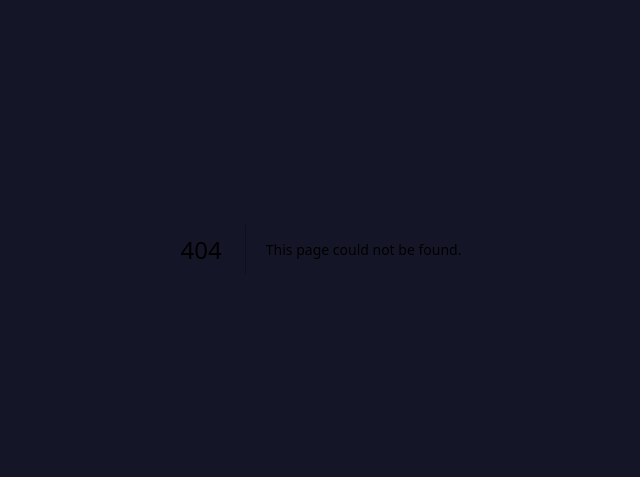
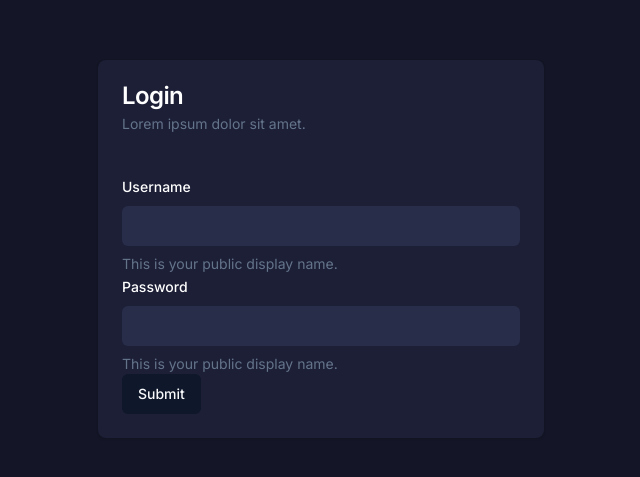
Before and after one commit to RahinF/howl, a Next.js app: page /login in a window 1280 px wide. Before the commit this address had no page. Shown: the part 151-628 px from the top of the page, without its empty margins (319-959 px from the left). Built offline with nearby package versions, Linux system fonts and the light colour scheme.

Commit message:
moved mocks folder, added basic login form, added content to message box, created card base container

```diff
--- /dev/null
+++ b/app/login/page.tsx
@@ -0,0 +1,14 @@
+'use client';
+
+import LoginForm from '@/components/LoginForm';
+import { CardProvider } from '@/context/CardContext';
+
+export default function Login() {
+  return (
+    <main className="max-w-screen-xl min-h-screen m-auto">
+      <CardProvider>
+        <LoginForm />
+      </CardProvider>
+    </main>
+  );
+}
--- /dev/null
+++ b/components/CardBaseContainer.tsx
@@ -0,0 +1,23 @@
+import useCard from '@/hooks/useCard';
+import { cn } from '@/lib/utils';
+import { ReactNode } from 'react';
+
+interface Props {
+  className?: string;
+  children: ReactNode;
+}
+
+const CardBaseContainer = ({ className, children }: Props) => {
+  const { cardsRef } = useCard();
+
+  return (
+    <div
+      ref={cardsRef}
+      className={cn('group', className)}
+    >
+      {children}
+    </div>
+  );
+};
+
+export default CardBaseContainer;
--- a/components/Layout.tsx
+++ b/components/Layout.tsx
@@ -3,18 +3,13 @@
 import MessageBox from '@/components/MessageBox';
 import Post from '@/components/Post';
 import RecentActivity from '@/components/RecentActivity';
-import useCard from '@/hooks/useCard';
+import CardBaseContainer from './CardBaseContainer';
 
 interface Props {}
 
 const Layout = ({}: Props) => {
-  const { cardsRef } = useCard();
-
   return (
-    <div
-      ref={cardsRef}
-      className="group grid grid-cols-9 gap-4"
-    >
+    <CardBaseContainer className="grid grid-cols-9 gap-4">
       <div className="col-span-5 flex flex-col gap-6 pt-4">
         <MessageBox />
 
@@ -28,7 +23,7 @@ const Layout = ({}: Props) => {
       <div className="col-span-4 pt-4">
         <RecentActivity />
       </div>
-    </div>
+    </CardBaseContainer>
   );
 };
 
--- /dev/null
+++ b/components/LoginForm.tsx
@@ -0,0 +1,110 @@
+'use client';
+import CardBase from '@/components/CardBase';
+import {
+  Form,
+  FormControl,
+  FormDescription,
+  FormField,
+  FormItem,
+  FormLabel,
+  FormMessage,
+} from '@/components/ui/form';
+import { useForm } from 'react-hook-form';
+interface Props {}
+
+import { Button } from '@/components/ui/button';
+import {
+  CardContent,
+  CardDescription,
+  CardHeader,
+  CardTitle,
+} from '@/components/ui/card';
+import { Input } from '@/components/ui/input';
+import { zodResolver } from '@hookform/resolvers/zod';
+import * as z from 'zod';
+import CardBaseContainer from './CardBaseContainer';
+
+const formSchema = z.object({
+  username: z.string().min(2, {
+    message: 'Username must be at least 2 characters.',
+  }),
+  password: z.string().min(8, {
+    message: 'Password must be at least 8 characters.',
+  }),
+});
+
+const LoginForm = ({}: Props) => {
+  const form = useForm<z.infer<typeof formSchema>>({
+    resolver: zodResolver(formSchema),
+  });
+
+  function onSubmit(values: z.infer<typeof formSchema>) {
+    // Do something with the form values.
+    // ✅ This will be type-safe and validated.
+    console.log(values);
+  }
+
+  return (
+    <CardBaseContainer className="flex items-center justify-center h-screen">
+      <Form {...form}>
+        <form
+          onSubmit={form.handleSubmit(onSubmit)}
+          className="max-w-md w-full"
+        >
+          <CardBase>
+            <CardHeader>
+              <CardTitle className="text-white">Login</CardTitle>
+              <CardDescription>Lorem ipsum dolor sit amet.</CardDescription>
+            </CardHeader>
+
+            <CardContent>
+              <FormField
+                control={form.control}
+                name="username"
+                render={({ field }) => (
+                  <FormItem>
+                    <FormLabel className="text-white">Username</FormLabel>
+                    <FormControl>
+                      <Input
+                        type="email"
+                        className="border-none bg-[#282D4A] text-white"
+                        {...field}
+                      />
+                    </FormControl>
+                    <FormDescription>
+                      This is your public display name.
+                    </FormDescription>
+                    <FormMessage />
+                  </FormItem>
+                )}
+              />
+              <FormField
+                control={form.control}
+                name="password"
+                render={({ field }) => (
+                  <FormItem>
+                    <FormLabel className="text-white">Password</FormLabel>
+                    <FormControl>
+                      <Input
+                        type="password"
+                        className="border-none bg-[#282D4A] text-white"
+                        {...field}
+                      />
+                    </FormControl>
+                    <FormDescription>
+                      This is your public display name.
+                    </FormDescription>
+                    <FormMessage />
+                  </FormItem>
+                )}
+              />
+              <Button type="submit">Submit</Button>
+            </CardContent>
+          </CardBase>
+        </form>
+      </Form>
+    </CardBaseContainer>
+  );
+};
+
+export default LoginForm;
--- a/components/MessageBox.tsx
+++ b/components/MessageBox.tsx
@@ -2,24 +2,22 @@
 
 import CardBase from '@/components/CardBase';
 import IconButton from '@/components/IconButton';
-import { CardContent, CardHeader, CardTitle } from '@/components/ui/card';
-import { Input } from '@/components/ui/input';
-import { PhotoIcon } from '@heroicons/react/24/outline';
-import { PaperAirplaneIcon } from '@heroicons/react/24/solid';
-import { ChangeEvent, useRef } from 'react';
-import { useForm } from 'react-hook-form';
-
-import { zodResolver } from '@hookform/resolvers/zod';
-import * as z from 'zod';
+import { CardContent } from '@/components/ui/card';
 import {
   Form,
   FormControl,
-  FormDescription,
   FormField,
   FormItem,
   FormLabel,
   FormMessage,
-} from './ui/form';
+} from '@/components/ui/form';
+import { Input } from '@/components/ui/input';
+import { PhotoIcon } from '@heroicons/react/24/outline';
+import { PaperAirplaneIcon } from '@heroicons/react/24/solid';
+import { zodResolver } from '@hookform/resolvers/zod';
+import { ChangeEvent, useRef } from 'react';
+import { useForm } from 'react-hook-form';
+import * as z from 'zod';
 
 const formSchema = z.object({
   comment: z.string().min(1).max(250),
@@ -38,6 +36,7 @@ const MessageBox = ({}: Props) => {
     },
   });
 
+  const commentLength = !!!form.getValues('comment').length;
   function onSubmit(values: z.infer<typeof formSchema>) {
     // Do something with the form values.
     // ✅ This will be type-safe and validated.
@@ -62,29 +61,34 @@ const MessageBox = ({}: Props) => {
     <Form {...form}>
       <form onSubmit={form.handleSubmit(onSubmit)}>
         <CardBase>
-          <CardHeader className="pb-2">
-            <CardTitle className="mb-4 text-white text-lg">
-              Tell the world what&apos;s happening!
-            </CardTitle>
-          </CardHeader>
+          <CardContent className="flex justify-between gap-3 items-center pt-16">
+            <IconButton
+              onClick={fileSelectOnClick}
+              aria-label="select file"
+            >
+              <PhotoIcon
+                className="h-6 w-6 text-white"
+                aria-hidden
+                focusable="false"
+              />
+            </IconButton>
 
             <FormField
               control={form.control}
               name="comment"
               render={({ field }) => (
-              <FormItem>
-                <FormLabel>Username</FormLabel>
+                <FormItem className="flex-1 flex flex-col items-center space-y-0 relative">
+                  <FormLabel className="absolute -top-10 left-0 font-semibold tracking-tight text-white text-lg">
+                    What&apos;s going on?
+                  </FormLabel>
                   <FormControl>
                     <Input
                       placeholder="Type your message here."
                       className="border-none bg-[#282D4A] text-white"
+                      autoComplete="off"
                       {...field}
                     />
                   </FormControl>
-                <FormDescription>
-                  This is your public display name.
-                </FormDescription>
-                <FormMessage />
                 </FormItem>
               )}
             />
@@ -92,7 +96,7 @@ const MessageBox = ({}: Props) => {
               control={form.control}
               name="file"
               render={({ field: { value, onChange, ...field } }) => (
-              <FormItem>
+                <FormItem className="hidden">
                   <FormControl>
                     <Input
                       id="file"
@@ -112,16 +116,11 @@ const MessageBox = ({}: Props) => {
               )}
             />
 
-          <CardContent className="flex justify-between gap-3 items-center">
-            <IconButton onClick={fileSelectOnClick}>
-              <PhotoIcon
-                className="h-6 w-6 text-white"
-                aria-hidden
-                focusable="false"
-              />
-            </IconButton>
-
-            <IconButton type="submit">
+            <IconButton
+              type="submit"
+              aria-label="create post"
+              disabled={commentLength}
+            >
               <PaperAirplaneIcon
                 className="h-6 w-6 text-white"
                 aria-hidden
--- a/jest.setup.js
+++ b/jest.setup.js
@@ -1,4 +1,4 @@
-import { server } from '@/app/mocks/server'
+import { server } from '@/mocks/server'
 import '@testing-library/jest-dom'
 import 'whatwg-fetch'
 
```
Also changed, not shown: mocks/handlers.ts (renamed from app/mocks/handlers.ts), mocks/server.ts (renamed from app/mocks/server.ts). Lines whose indentation alone changed are shown as unchanged.
